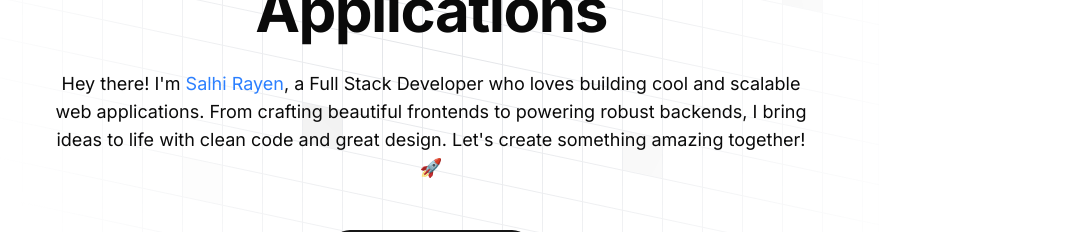
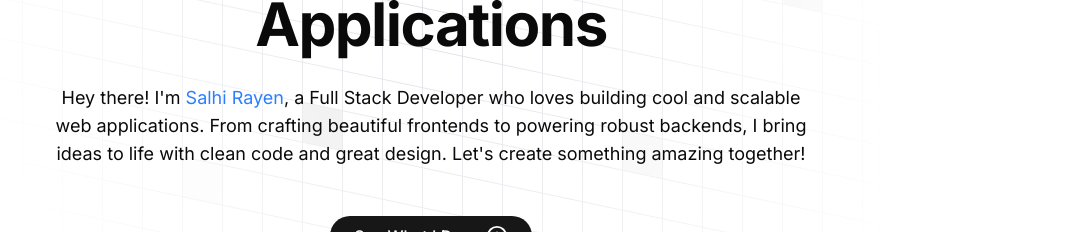
Before and after one commit to rayenrsalhi9/portfolio-rayen, a React (Vite) app: page / in a window 1280 px wide. Shown: the part 390-622 px from the top of the page, without its empty margins (209-1280 px from the left). Built offline with nearby package versions, Linux system fonts and the light colour scheme.

Commit message:
style(hero): remove emoji from hero section text

```diff
--- a/src/pages/hero.tsx
+++ b/src/pages/hero.tsx
@@ -29,7 +29,7 @@ const Hero = () => {
           building cool and scalable web applications. From crafting beautiful
           frontends to powering robust backends, I bring ideas to life with
           clean code and great design. Let&apos;s create something amazing
-          together! 🚀
+          together!
         </p>
         <div className="mt-12">
           <Button size="lg" className="rounded-full text-base">
```
